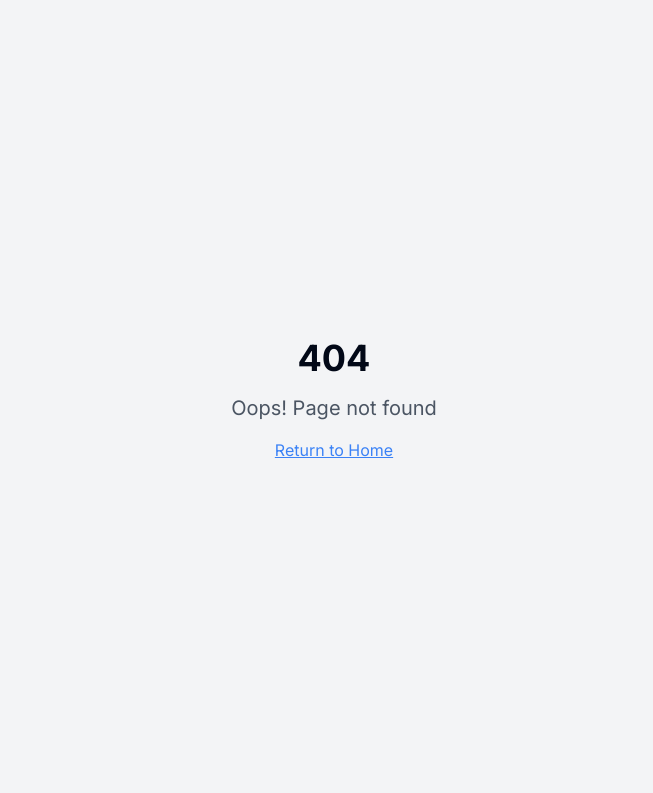
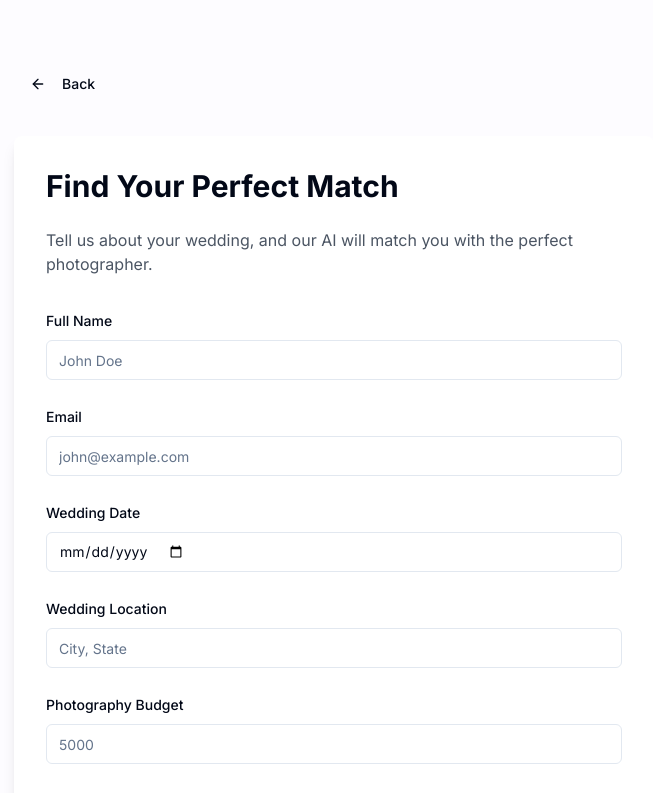
Before and after one commit to hakan-canada/wedmatch-ai-solution, a React (Vite) app: page /match in a window 1280 px wide. Before the commit this address had no page. Shown: the top 793 px of the page, without its empty margins (306-959 px from the left). Built offline with nearby package versions, Linux system fonts and the light colour scheme.

Commit message:
Add visual improvements and AI form
This commit introduces visual enhancements to the website, including the addition of placeholder images.  It also adds a form,  an AI-powered style gallery showcasing different wedding photography styles, and associated CTAs.

```diff
--- a/src/App.tsx
+++ b/src/App.tsx
@@ -1,9 +1,11 @@
+
 import { Toaster } from "@/components/ui/toaster";
 import { Toaster as Sonner } from "@/components/ui/sonner";
 import { TooltipProvider } from "@/components/ui/tooltip";
 import { QueryClient, QueryClientProvider } from "@tanstack/react-query";
 import { BrowserRouter, Routes, Route } from "react-router-dom";
 import Index from "./pages/Index";
+import MatchForm from "./pages/MatchForm";
 import NotFound from "./pages/NotFound";
 
 const queryClient = new QueryClient();
@@ -16,7 +18,7 @@ const App = () => (
       <BrowserRouter>
         <Routes>
           <Route path="/" element={<Index />} />
-          {/* ADD ALL CUSTOM ROUTES ABOVE THE CATCH-ALL "*" ROUTE */}
+          <Route path="/match" element={<MatchForm />} />
           <Route path="*" element={<NotFound />} />
         </Routes>
       </BrowserRouter>
--- a/src/components/sections/Hero.tsx
+++ b/src/components/sections/Hero.tsx
@@ -5,19 +5,25 @@ import { Button } from "../ui/button";
 export const Hero = () => {
   return (
     <section className="relative min-h-[90vh] flex items-center justify-center overflow-hidden section-padding">
-      <div className="absolute inset-0 bg-gradient-to-br from-secondary/50 to-transparent" />
+      <div
+        className="absolute inset-0 bg-cover bg-center"
+        style={{
+          backgroundImage: `url(https://images.unsplash.com/photo-1473177104440-ffee2f376098)`,
+        }}
+      />
+      <div className="absolute inset-0 bg-black/40 backdrop-blur-sm" />
       <div className="container mx-auto px-4 relative z-10">
         <div className="max-w-4xl mx-auto text-center">
-          <div className="inline-flex items-center gap-2 bg-secondary px-4 py-2 rounded-full text-sm font-medium text-accent mb-8 animate-fade-in">
+          <div className="inline-flex items-center gap-2 bg-white/90 px-4 py-2 rounded-full text-sm font-medium text-accent mb-8 animate-fade-in">
             <Sparkles size={16} />
             AI-Powered Matching | Secure Payments | Backup Guarantee
           </div>
 
-          <h1 className="text-4xl md:text-6xl font-bold mb-6 tracking-tight animate-fade-up">
+          <h1 className="text-4xl md:text-6xl font-bold mb-6 tracking-tight animate-fade-up text-white">
             Imagine an AI Agent Finding Your Perfect Photographer or Videographer
           </h1>
 
-          <p className="text-lg md:text-xl text-gray-600 mb-8 animate-fade-up" style={{ animationDelay: "0.2s" }}>
+          <p className="text-lg md:text-xl text-white/90 mb-8 animate-fade-up" style={{ animationDelay: "0.2s" }}>
             No more ghosting, last-minute cancellations, or budget surprises. Our AI finds trusted professionals, secures your payment, and guarantees a backup—so you can book with confidence.
           </p>
 
@@ -25,21 +31,22 @@ export const Hero = () => {
             size="lg"
             className="animate-fade-up bg-primary hover:bg-primary/90 text-white"
             style={{ animationDelay: "0.4s" }}
+            onClick={() => window.location.href = '/match'}
           >
             Find Your Wedding Photographer
             <ArrowRight className="ml-2" size={18} />
           </Button>
 
           <div className="grid grid-cols-3 gap-4 mt-16 animate-fade-up" style={{ animationDelay: "0.6s" }}>
-            <div className="glass-card p-6 rounded-lg">
+            <div className="glass-card p-6 rounded-lg backdrop-blur-lg bg-white/80">
               <Camera className="w-8 h-8 text-primary mb-4 mx-auto" />
               <h3 className="font-semibold">AI-Powered Matching</h3>
             </div>
-            <div className="glass-card p-6 rounded-lg">
+            <div className="glass-card p-6 rounded-lg backdrop-blur-lg bg-white/80">
               <Shield className="w-8 h-8 text-primary mb-4 mx-auto" />
               <h3 className="font-semibold">Secure Payments</h3>
             </div>
-            <div className="glass-card p-6 rounded-lg">
+            <div className="glass-card p-6 rounded-lg backdrop-blur-lg bg-white/80">
               <Sparkles className="w-8 h-8 text-primary mb-4 mx-auto" />
               <h3 className="font-semibold">Backup Guarantee</h3>
             </div>
--- /dev/null
+++ b/src/components/sections/StyleGallery.tsx
@@ -0,0 +1,72 @@
+
+import { Button } from "../ui/button";
+import { Card } from "../ui/card";
+import { useNavigate } from "react-router-dom";
+
+const styles = [
+  {
+    title: "Rustic & Boho Weddings",
+    image: "https://images.unsplash.com/photo-1509316975850-ff9c5deb0cd9",
+    description: "Natural, organic, and free-spirited photography that captures the essence of outdoor celebrations.",
+  },
+  {
+    title: "Cinematic & Moody Edits",
+    image: "https://images.unsplash.com/photo-1470071459604-3b5ec3a7fe05",
+    description: "Dramatic, emotional imagery with rich colors and striking contrasts.",
+  },
+  {
+    title: "Classic & Timeless Portraits",
+    image: "https://images.unsplash.com/photo-1473177104440-ffee2f376098",
+    description: "Traditional photography with an emphasis on elegant compositions and timeless moments.",
+  },
+  {
+    title: "Modern & Urban Wedding Photography",
+    image: "https://images.unsplash.com/photo-1431576901776-e539bd916ba2",
+    description: "Contemporary, architectural approaches that embrace city landscapes and modern aesthetics.",
+  },
+];
+
+export const StyleGallery = () => {
+  const navigate = useNavigate();
+
+  return (
+    <section className="section-padding bg-white">
+      <div className="container mx-auto px-4">
+        <div className="max-w-3xl mx-auto text-center mb-16">
+          <h2 className="text-3xl md:text-4xl font-bold mb-6">
+            Find Your Perfect Photography Style
+          </h2>
+          <p className="text-gray-600">
+            Browse our curated collection of wedding photography styles and let our AI match you with photographers who specialize in your preferred aesthetic.
+          </p>
+        </div>
+
+        <div className="grid md:grid-cols-2 gap-8">
+          {styles.map((style, index) => (
+            <Card key={index} className="overflow-hidden group">
+              <div className="relative h-[300px] overflow-hidden">
+                <img
+                  src={style.image}
+                  alt={style.title}
+                  className="absolute inset-0 w-full h-full object-cover transition-transform duration-500 group-hover:scale-110"
+                />
+                <div className="absolute inset-0 bg-gradient-to-b from-transparent to-black/60" />
+                <div className="absolute bottom-0 left-0 right-0 p-6 text-white">
+                  <h3 className="text-2xl font-bold mb-2">{style.title}</h3>
+                  <p className="text-white/90 mb-4">{style.description}</p>
+                  <Button
+                    onClick={() => navigate('/match')}
+                    variant="secondary"
+                    className="w-full"
+                  >
+                    Like this style? Get Matched Instantly
+                  </Button>
+                </div>
+              </div>
+            </Card>
+          ))}
+        </div>
+      </div>
+    </section>
+  );
+};
--- a/src/pages/Index.tsx
+++ b/src/pages/Index.tsx
@@ -3,6 +3,7 @@ import { Hero } from "@/components/sections/Hero";
 import { Problems } from "@/components/sections/Problems";
 import { Solutions } from "@/components/sections/Solutions";
 import { HowItWorks } from "@/components/sections/HowItWorks";
+import { StyleGallery } from "@/components/sections/StyleGallery";
 
 const Index = () => {
   return (
@@ -10,6 +11,7 @@ const Index = () => {
       <Hero />
       <Problems />
       <Solutions />
+      <StyleGallery />
       <HowItWorks />
     </div>
   );
--- /dev/null
+++ b/src/pages/MatchForm.tsx
@@ -0,0 +1,174 @@
+
+import { zodResolver } from "@hookform/resolvers/zod";
+import { useForm } from "react-hook-form";
+import * as z from "zod";
+import { Button } from "@/components/ui/button";
+import {
+  Form,
+  FormControl,
+  FormField,
+  FormItem,
+  FormLabel,
+  FormMessage,
+} from "@/components/ui/form";
+import { Input } from "@/components/ui/input";
+import { Textarea } from "@/components/ui/textarea";
+import { useNavigate } from "react-router-dom";
+import { ArrowLeft } from "lucide-react";
+
+const formSchema = z.object({
+  name: z.string().min(2, {
+    message: "Name must be at least 2 characters.",
+  }),
+  email: z.string().email({
+    message: "Please enter a valid email address.",
+  }),
+  date: z.string().min(1, {
+    message: "Please select your wedding date.",
+  }),
+  location: z.string().min(2, {
+    message: "Please enter your wedding location.",
+  }),
+  budget: z.string().min(1, {
+    message: "Please enter your budget.",
+  }),
+  details: z.string(),
+});
+
+const MatchForm = () => {
+  const navigate = useNavigate();
+  const form = useForm<z.infer<typeof formSchema>>({
+    resolver: zodResolver(formSchema),
+    defaultValues: {
+      name: "",
+      email: "",
+      date: "",
+      location: "",
+      budget: "",
+      details: "",
+    },
+  });
+
+  function onSubmit(values: z.infer<typeof formSchema>) {
+    console.log(values);
+    // Here you would typically send the form data to your backend
+    alert("Form submitted successfully! We'll be in touch soon.");
+  }
+
+  return (
+    <div className="min-h-screen bg-secondary/10 py-16">
+      <div className="container max-w-2xl mx-auto px-4">
+        <Button
+          variant="ghost"
+          className="mb-8"
+          onClick={() => navigate(-1)}
+        >
+          <ArrowLeft className="mr-2" size={16} />
+          Back
+        </Button>
+
+        <div className="bg-white rounded-lg p-8 shadow-lg">
+          <h1 className="text-3xl font-bold mb-6">Find Your Perfect Match</h1>
+          <p className="text-gray-600 mb-8">
+            Tell us about your wedding, and our AI will match you with the perfect photographer.
+          </p>
+
+          <Form {...form}>
+            <form onSubmit={form.handleSubmit(onSubmit)} className="space-y-6">
+              <FormField
+                control={form.control}
+                name="name"
+                render={({ field }) => (
+                  <FormItem>
+                    <FormLabel>Full Name</FormLabel>
+                    <FormControl>
+                      <Input placeholder="John Doe" {...field} />
+                    </FormControl>
+                    <FormMessage />
+                  </FormItem>
+                )}
+              />
+
+              <FormField
+                control={form.control}
+                name="email"
+                render={({ field }) => (
+                  <FormItem>
+                    <FormLabel>Email</FormLabel>
+                    <FormControl>
+                      <Input placeholder="john@example.com" type="email" {...field} />
+                    </FormControl>
+                    <FormMessage />
+                  </FormItem>
+                )}
+              />
+
+              <FormField
+                control={form.control}
+                name="date"
+                render={({ field }) => (
+                  <FormItem>
+                    <FormLabel>Wedding Date</FormLabel>
+                    <FormControl>
+                      <Input type="date" {...field} />
+                    </FormControl>
+                    <FormMessage />
+                  </FormItem>
+                )}
+              />
+
+              <FormField
+                control={form.control}
+                name="location"
+                render={({ field }) => (
+                  <FormItem>
+                    <FormLabel>Wedding Location</FormLabel>
+                    <FormControl>
+                      <Input placeholder="City, State" {...field} />
+                    </FormControl>
+                    <FormMessage />
+                  </FormItem>
+                )}
+              />
+
+              <FormField
+                control={form.control}
+                name="budget"
+                render={({ field }) => (
+                  <FormItem>
+                    <FormLabel>Photography Budget</FormLabel>
+                    <FormControl>
+                      <Input type="number" placeholder="5000" {...field} />
+                    </FormControl>
+                    <FormMessage />
+                  </FormItem>
+                )}
+              />
+
+              <FormField
+                control={form.control}
+                name="details"
+                render={({ field }) => (
+                  <FormItem>
+                    <FormLabel>Additional Details</FormLabel>
+                    <FormControl>
+                      <Textarea
+                        placeholder="Tell us more about your wedding vision..."
+                        {...field}
+                      />
+                    </FormControl>
+                    <FormMessage />
+                  </FormItem>
+                )}
+              />
+
+              <Button type="submit" className="w-full">Find My Photographer</Button>
+            </form>
+          </Form>
+        </div>
+      </div>
+    </div>
+  );
+};
+
+export default MatchForm;
```
